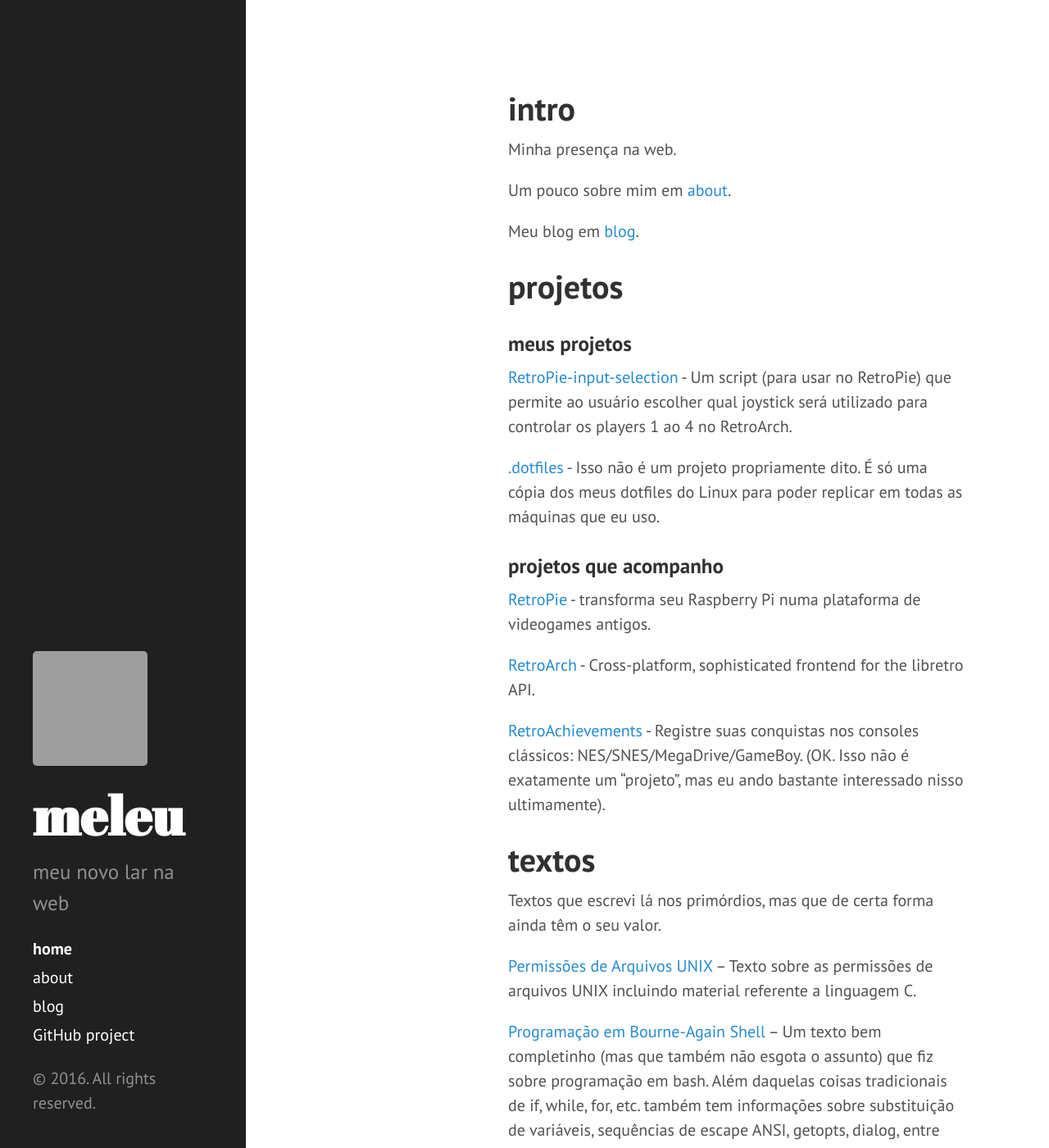
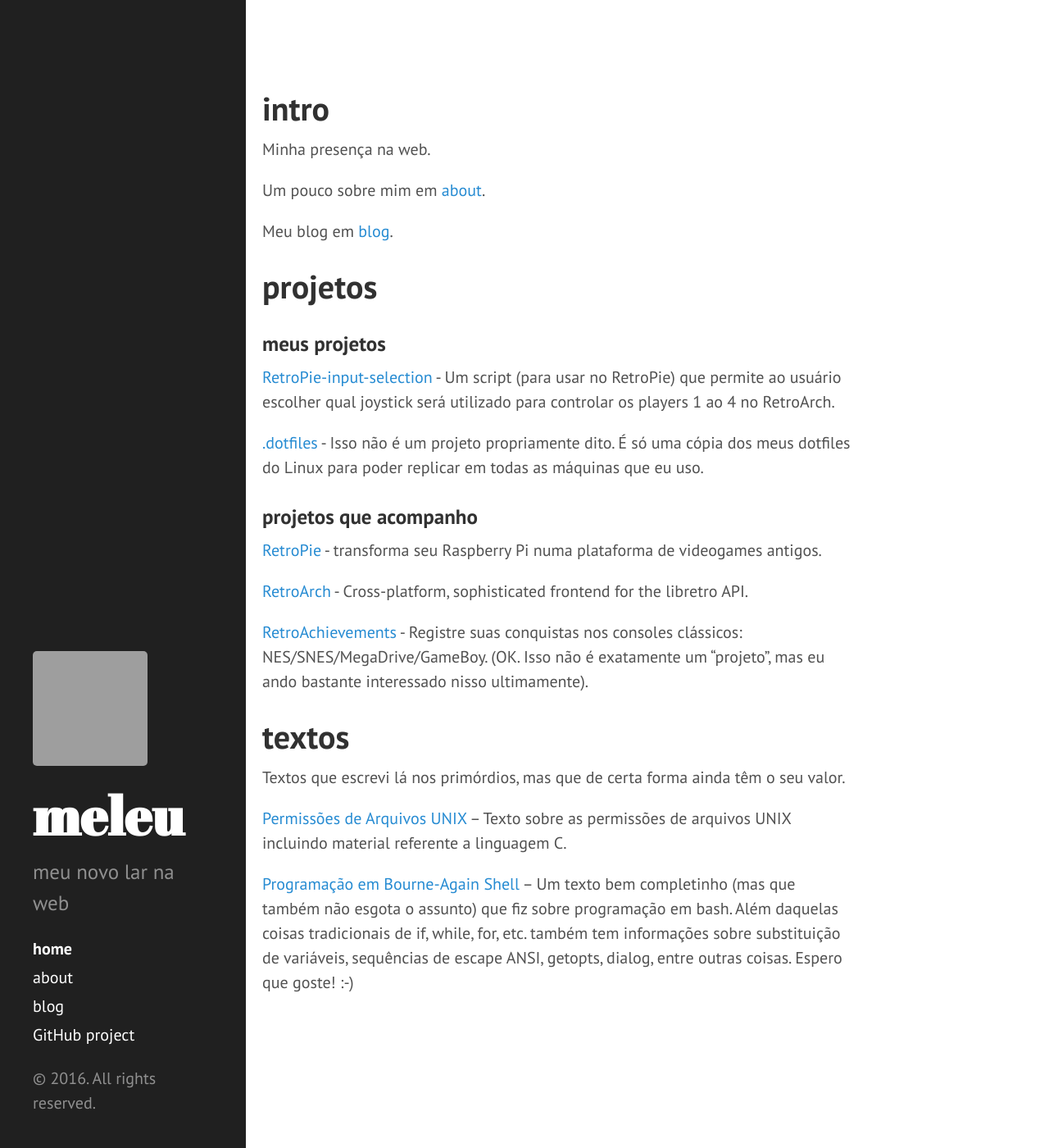
Before and after one commit to meleu/meleu.github.io, a Jekyll site: the page built from index.md, in a window 1280 px wide and 1400 px high. Shown: the whole window at 82% size. Built offline with Jekyll 4.4.1, drawn with Linux system fonts in a browser that asks for light colours; grey boxes are pictures that could not be loaded.

Commit message:
Update hyde.css

```diff
--- a/stylesheets/hyde.css
+++ b/stylesheets/hyde.css
@@ -131,7 +131,7 @@
   .content {
     max-width: 38rem;
 /*    margin-left: 20rem; */
-    margin-left: 28rem;
+    margin-left: 18rem;
     margin-right: 2rem;
   }
 }
@@ -139,7 +139,7 @@
 @media (min-width: 64em) {
   .content {
 /*    margin-left: 22rem; */
-    margin-left: 30rem;
+    margin-left: 15rem;
     margin-right: 4rem;
   }
 }
```
